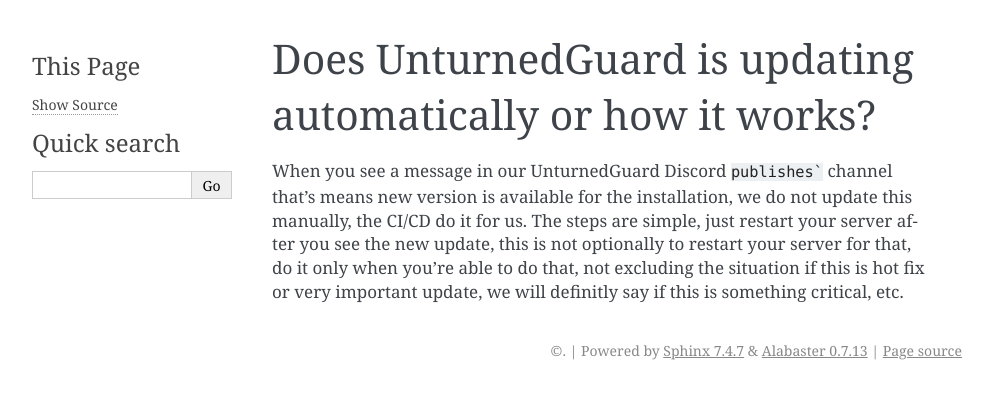
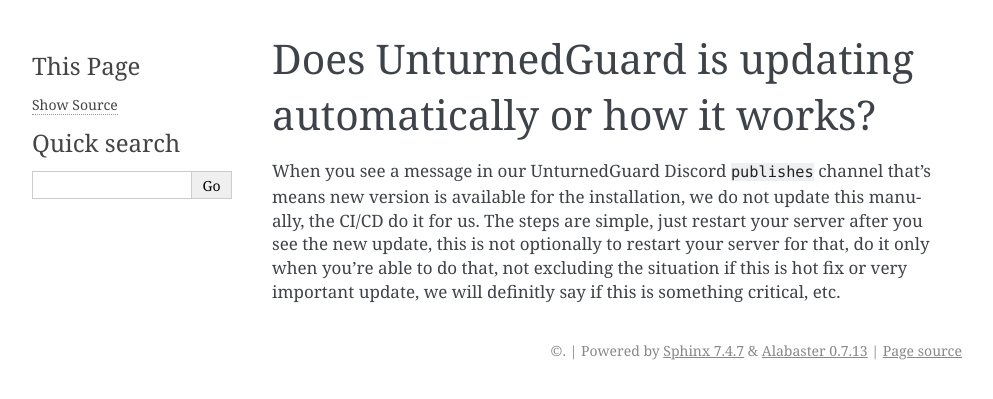
Before and after one commit to UnturnedGuard/UnturnedGuard-docs, a Sphinx documentation site: the page built from docs/faq/update.rst, in a window 1280 px wide. Shown: the top 399 px of the page, without its empty margins (148-1141 px from the left). Built offline with Sphinx 7.4.7, drawn with Linux system fonts in a browser that asks for light colours; pages that are not in the unit, such as notebooks, are missing from menus.

Commit message:
Fix invalid formatting in update

````diff
--- a/docs/faq/update.rst
+++ b/docs/faq/update.rst
@@ -1,5 +1,5 @@
 Does UnturnedGuard is updating automatically or how it works?
 =============================================================
 
-When you see a message in our UnturnedGuard Discord ``publishes``` channel that's means new version is available for the installation, we do not update this manually, the CI/CD do it for us.
+When you see a message in our UnturnedGuard Discord ``publishes`` channel that's means new version is available for the installation, we do not update this manually, the CI/CD do it for us.
 The steps are simple, just restart your server after you see the new update, this is not optionally to restart your server for that, do it only when you're able to do that, not excluding the situation if this is hot fix or very important update, we will definitly say if this is something critical, etc.
````
